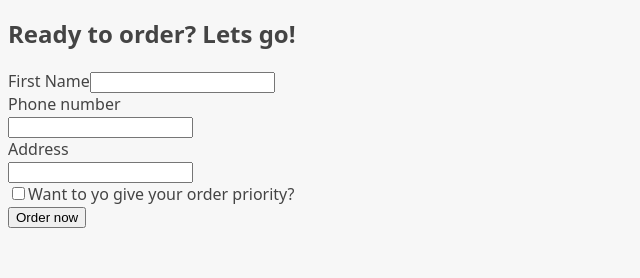
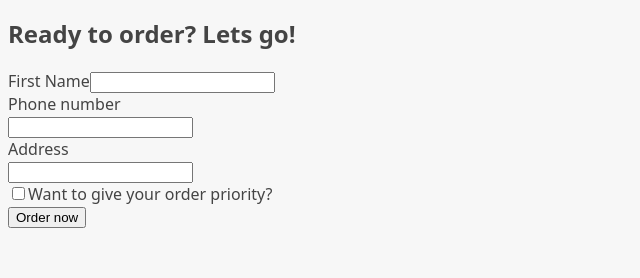
Before and after one commit to Elena-Cr/fast-react-pizza, a React (Vite) app: page /order/new in a window 1280 px wide. Shown: the part 142-420 px from the top of the page, without its empty margins (0-640 px from the left). Built offline with nearby package versions, Linux system fonts and the light colour scheme.

Commit message:
implement the form functionality by writing the data to the API using react router "actions"

```diff
--- a/src/App.jsx
+++ b/src/App.jsx
@@ -3,7 +3,9 @@ import Home from "./ui/Home";
 import Error from "./ui/Error";
 import Menu, { loader as menuLoader } from "./features/menu/Menu";
 import Cart from "./features/cart/Cart";
-import CreateOrder from "./features/order/CreateOrder";
+import CreateOrder, {
+  action as createOrderAction,
+} from "./features/order/CreateOrder";
 import Order, { loader as orderLoader } from "./features/order/Order";
 import AppLayout from "./ui/AppLayout";
 
@@ -23,7 +25,11 @@ const router = createBrowserRouter([
         errorElement: <Error />,
       },
       { path: "/cart", element: <Cart /> },
-      { path: "/order/new", element: <CreateOrder /> },
+      {
+        path: "/order/new",
+        element: <CreateOrder />,
+        action: createOrderAction,
+      },
       {
         path: "/order/:orderID",
         element: <Order />,
--- a/src/features/order/CreateOrder.jsx
+++ b/src/features/order/CreateOrder.jsx
@@ -1,4 +1,7 @@
+/* eslint-disable react-refresh/only-export-components */
 import { useState } from "react";
+import { Form, redirect } from "react-router-dom";
+import { createOrder } from "../../services/apiRestaurant";
 
 // https://uibakery.io/regex-library/phone-number
 const isValidPhone = (str) =>
@@ -38,7 +41,8 @@ function CreateOrder() {
     <div>
       <h2>Ready to order? Lets go!</h2>
 
-      <form>
+      {/* <Form method="POST" action="/order/new"> */}
+      <Form method="POST">
         <div>
           <label>First Name</label>
           <input type="text" name="customer" required />
@@ -66,15 +70,28 @@ function CreateOrder() {
             // value={withPriority}
             // onChange={(e) => setWithPriority(e.target.checked)}
           />
-          <label htmlFor="priority">Want to yo give your order priority?</label>
+          <label htmlFor="priority">Want to give your order priority?</label>
         </div>
 
         <div>
+          <input type="hidden" name="cart" value={JSON.stringify(cart)} />
           <button>Order now</button>
         </div>
-      </form>
+      </Form>
     </div>
   );
 }
 
+export async function action({ request }) {
+  const formData = await request.formData();
+  const data = Object.fromEntries(formData);
+
+  const order = {
+    ...data,
+    cart: JSON.parse(data.cart),
+    priority: data.priority === "on",
+  };
+  const newOrder = await createOrder(order);
+  return redirect(`/order/${newOrder.id}`);
+}
 export default CreateOrder;
```
